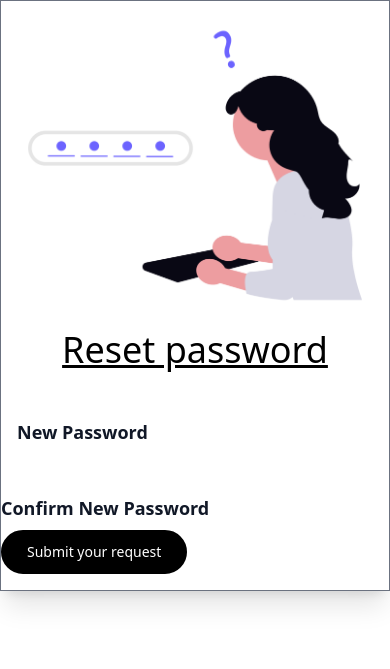
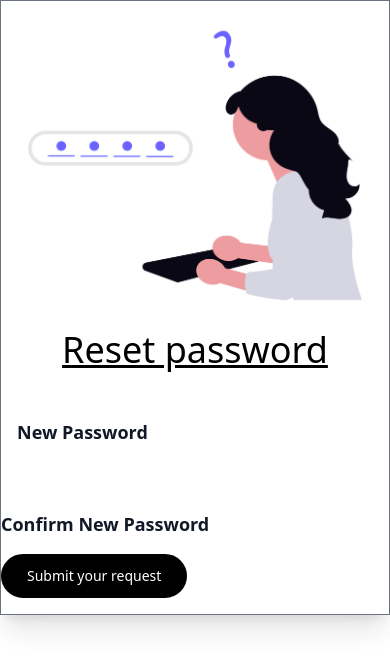
Before and after one commit to advaitashub/Students-Counseling-Web, a Django app: page /registration/reset/1/1/ in a window 390 px wide. Shown: the top 669 px of the page. Run offline with Django 5.2, Linux system fonts and the light colour scheme; some libraries are stand-ins or nearby versions.

Commit message:
forms formatting for phone

```diff
--- a/templates/registration/password_reset_confirml.html
+++ b/templates/registration/password_reset_confirml.html
@@ -18,7 +18,7 @@
 
   <!-- Confirm New Password -->
   <div class="col-span-full">
-    <label class="block mb-2 mt-4 text-lg font-semibold text-gray-900">
+    <label class="block mb-2 mt-6 py-2 text-lg font-semibold text-gray-900">
       Confirm New Password
     </label>
     {{ form.new_password2|add_class:"block w-full mb-4 px-4 py-3 text-gray-900 bg-white border border-gray-300 rounded-lg focus:outline-none focus:ring-2 focus:ring-blue-500 focus:border-blue-500 sm:text-sm" }}
```
